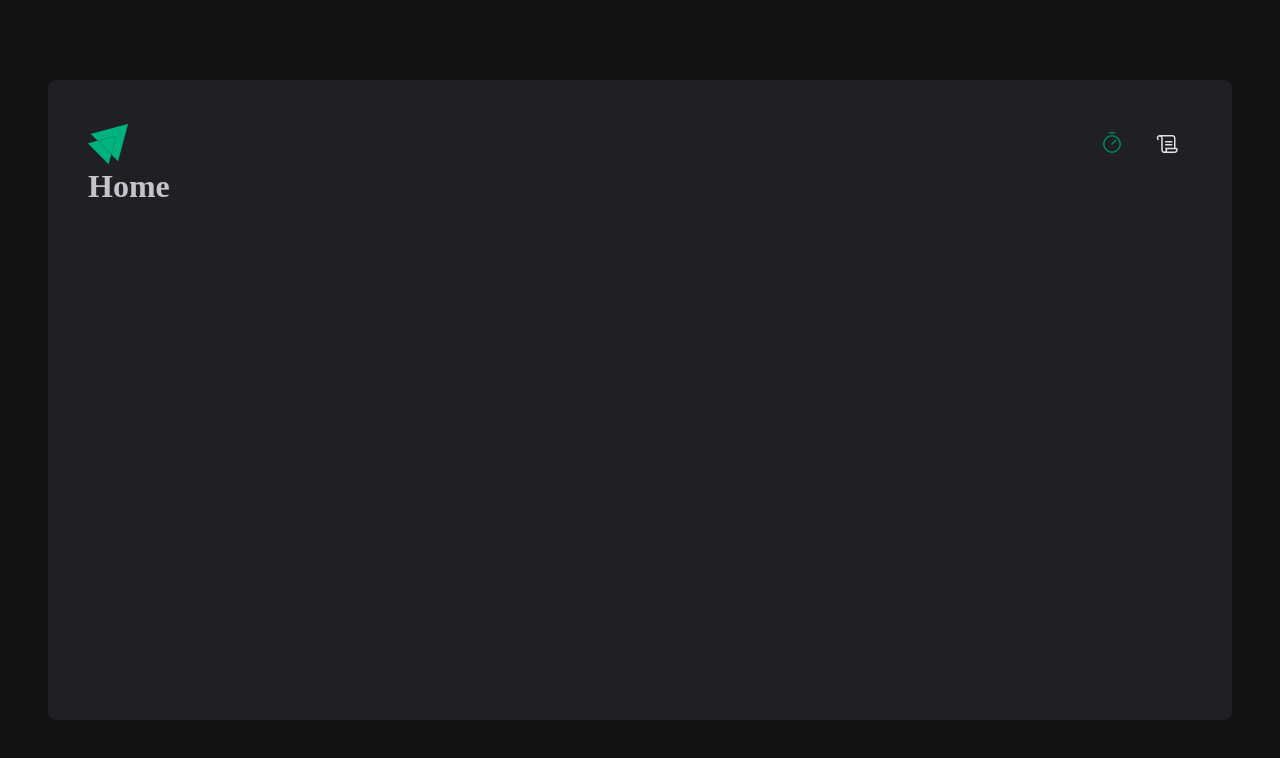
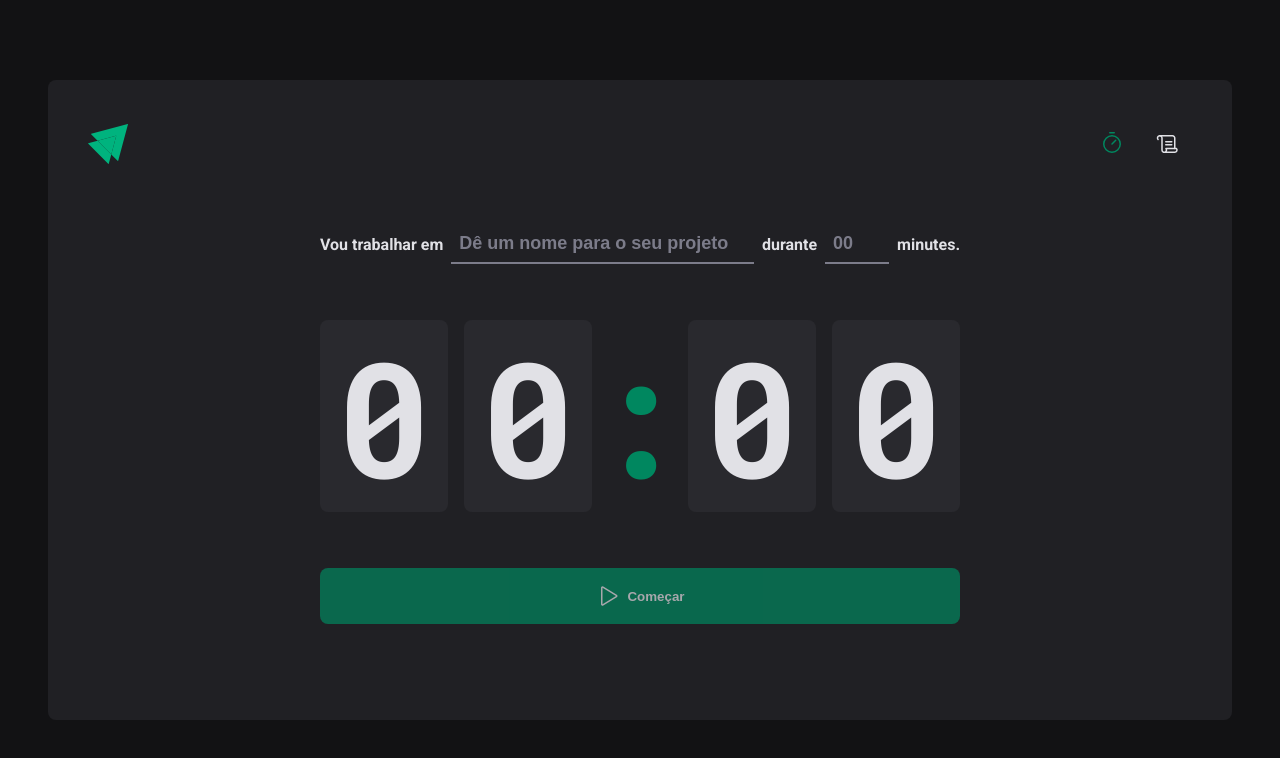
Before and after one commit to Jecilia/igniteTimer, a React (Vite) app: page / in a window 1280 px wide. Shown: the top 758 px of the page. Built offline with nearby package versions, Linux system fonts and the light colour scheme.

Commit message:
complete home UI

```diff
--- a/index.html
+++ b/index.html
@@ -2,11 +2,11 @@
 <html lang="en">
   <head>
     <meta charset="UTF-8" />
-    <link rel="preconnect" href="https://fonts.googleapis.com" />
-    <link rel="preconnect" href="https://fonts.gstatic.com" crossorigin />
+    <link rel="preconnect" href="https://fonts.googleapis.com">
+    <link rel="preconnect" href="https://fonts.gstatic.com" crossorigin>
     <meta name="viewport" content="width=device-width, initial-scale=1.0" />
-    <link href="https://fonts.googleapis.com/css2?family=Roboto+Mono:ital,wght@0,700;1,700&family=Roboto:wght@400;700&display=swap" rel="stylesheet" />
     <title>Ignite Timer</title>
+    <link href="https://fonts.googleapis.com/css2?family=Roboto+Mono:ital,wght@0,700;1,700&family=Roboto:wght@400;700&display=swap" rel="stylesheet">
   </head>
   <body>
     <div id="root"></div>
--- a/src/layouts/default-layout/styles.ts
+++ b/src/layouts/default-layout/styles.ts
@@ -11,4 +11,6 @@ export const LayoutContainer = styled.div`
 
   display: flex;
   flex-direction: column;
+
+  font-family: 'Roboto', sans-serif;
 `
--- a/src/pages/home.tsx
+++ /dev/null
@@ -1,3 +0,0 @@
-export function Home() {
-  return <h1>Home</h1>
-}
--- /dev/null
+++ b/src/pages/home/index.tsx
@@ -0,0 +1,54 @@
+import { Play } from 'phosphor-react'
+import {
+  CountdownContainer,
+  FormContainer,
+  HomeContainer,
+  MinutesAmountInput,
+  Separator,
+  StartCountdownButton,
+  TaskInput,
+} from './style'
+
+export function Home() {
+  return (
+    <HomeContainer>
+      <form action="">
+        <FormContainer>
+          <label htmlFor="task">Vou trabalhar em</label>
+          <TaskInput
+            id="task"
+            list="task-suggestions"
+            placeholder="Dê um nome para o seu projeto"
+          />
+          <datalist id="task-suggestions">
+            <option value="Projecto 1" />
+            <option value="Projecto 2" />
+            <option value="Projecto 3" />
+            <option value="Banana" />
+          </datalist>
+          <label htmlFor="minutesAmount">durante</label>
+          <MinutesAmountInput
+            type="number"
+            id="minutesAmount"
+            placeholder="00"
+            step={5}
+            min={5}
+            max={60}
+          />
+          <span>minutes.</span>
+        </FormContainer>
+        <CountdownContainer>
+          <span>0</span>
+          <span>0</span>
+          <Separator>:</Separator>
+          <span>0</span>
+          <span>0</span>
+        </CountdownContainer>
+        <StartCountdownButton type="submit" disabled>
+          <Play size={24} />
+          Começar
+        </StartCountdownButton>
+      </form>
+    </HomeContainer>
+  )
+}
--- /dev/null
+++ b/src/pages/home/style.ts
@@ -0,0 +1,101 @@
+import styled from 'styled-components'
+
+export const HomeContainer = styled.main`
+  flex: 1;
+  display: flex;
+  flex-direction: column;
+  align-items: center;
+  justify-content: center;
+
+  form {
+    display: flex;
+    flex-direction: column;
+    align-items: center;
+    gap: 3.5rem;
+  }
+`
+export const FormContainer = styled.div`
+  width: 100%;
+  display: flex;
+  justify-content: center;
+  align-items: center;
+  gap: 0.5rem;
+  color: ${(props) => props.theme['gray-100']};
+  font-weight: bold;
+  flex-wrap: wrap;
+`
+const BaseInput = styled.input`
+  background: transparent;
+  height: 2.5rem;
+  border: 0;
+  border-bottom: 2px solid ${(props) => props.theme['gray-500']};
+  font-weight: bold;
+  font-size: 1.125rem;
+  padding: 0 0.5rem;
+  color: ${(props) => props.theme['gray-100']};
+
+  &:focus {
+    box-shadow: none;
+    border-color: ${(props) => props.theme['green-500']};
+  }
+  &::placeholder {
+    color: ${(props) => props.theme['gray-500']};
+  }
+`
+export const TaskInput = styled(BaseInput)`
+  flex: 1;
+  &::-webkit-calendar-picker-indicator {
+    display: none !important;
+  }
+`
+export const MinutesAmountInput = styled(BaseInput)`
+  width: 4rem;
+`
+export const CountdownContainer = styled.div`
+  font-family: 'Roboto Mono', monospace;
+  font-size: 10rem;
+  line-height: 8rem;
+  color: ${(props) => props.theme['gray-100']};
+
+  display: flex;
+  gap: 1rem;
+
+  span {
+    background: ${(props) => props.theme['gray-700']};
+    padding: 2rem 1rem;
+    border-radius: 8px;
+  }
+`
+export const Separator = styled.div`
+  padding: 2rem 0;
+  color: ${(props) => props.theme['green-500']};
+  width: 4rem;
+  overflow: hidden;
+  display: flex;
+  justify-content: center;
+`
+export const StartCountdownButton = styled.button`
+  width: 100%;
+  border: 0;
+  padding: 1rem;
+  border-radius: 8px;
+  font-weight: bold;
+
+  display: flex;
+  align-items: center;
+  justify-content: center;
+  gap: 0.5rem;
+
+  cursor: pointer;
+
+  background: ${(props) => props.theme['green-500']};
+  color: ${(props) => props.theme['gray-100']};
+  &:disabled {
+    opacity: 0.7;
+    cursor: not-allowed;
+  }
+
+  &:not(:disabled):hover {
+    background: ${(props) => props.theme['green-700']};
+  }
+`
--- a/src/styles/global.ts
+++ b/src/styles/global.ts
@@ -14,9 +14,10 @@ box-shadow: 0 0 0 2px ${(props) => props.theme['green-500']};
 body{
   background: ${(props) => props.theme['gray-900']};
   color: ${(props) => props.theme['gray-300']};
+  -webkit-font-smoothing: antialiased;
 }
- body input textarea{
-  font-family: 'Roboto', sans-serif ;
+ body input textarea {
+  font-family: 'Roboto', sans-serif;
   font-weight: 400;
   font-size: 1rem;
  }
```
